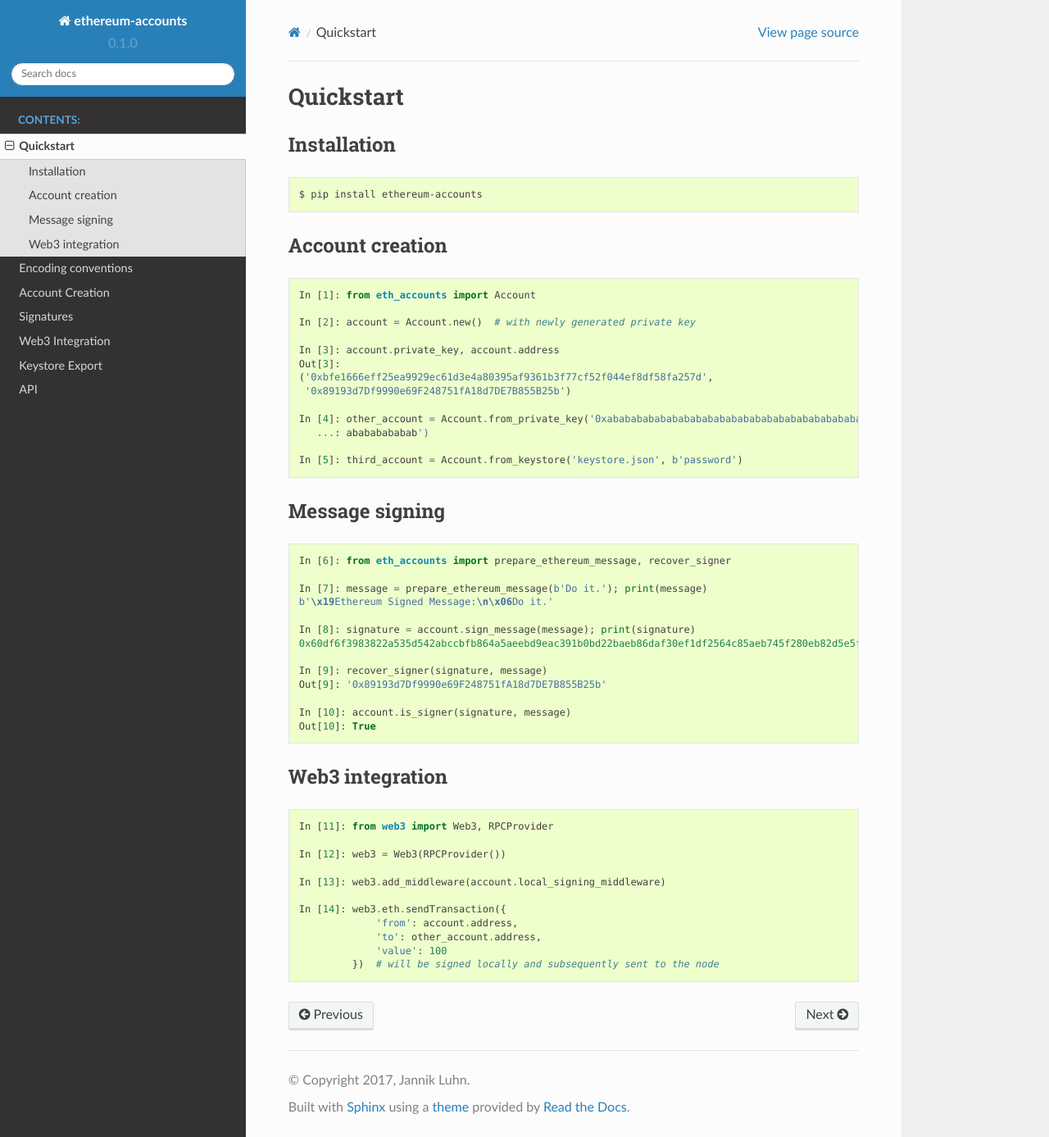
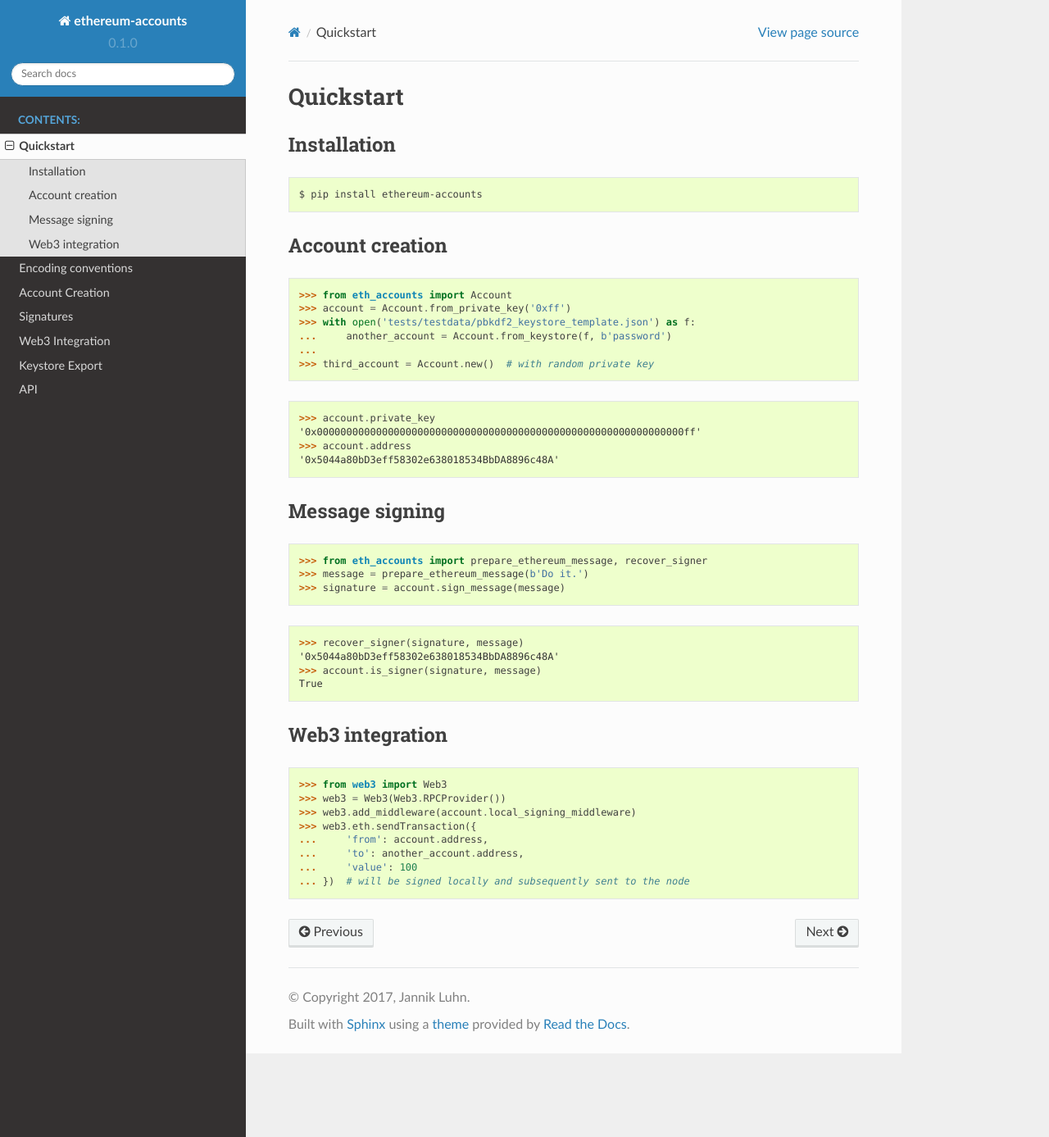
Before and after one commit to jannikluhn/ethereum-accounts, a Sphinx documentation site: the page built from docs/quickstart.rst, in a window 1280 px wide and 1387 px high. Shown: the whole window at 82% size. Built offline with Sphinx 7.4.7 and the Read the Docs theme 2.0.0, drawn with Linux system fonts in a browser that asks for light colours.

Commit message:
Updated readme and quickstart

```diff
--- a/docs/quickstart.rst
+++ b/docs/quickstart.rst
@@ -3,6 +3,7 @@ Quickstart
 
 Installation
 ------------
+
 ::
 
     $ pip install ethereum-accounts
@@ -10,54 +11,42 @@ Installation
 
 Account creation
 ----------------
-::
 
-    In [1]: from eth_accounts import Account
+    >>> from eth_accounts import Account
+    >>> account = Account.from_private_key('0xff')
+    >>> with open('tests/testdata/pbkdf2_keystore_template.json') as f:
+    ...     another_account = Account.from_keystore(f, b'password')
+    ...
+    >>> third_account = Account.new()  # with random private key
 
-    In [2]: account = Account.new()  # with newly generated private key
+    >>> account.private_key
+    '0x00000000000000000000000000000000000000000000000000000000000000ff'
+    >>> account.address
+    '0x5044a80bD3eff58302e638018534BbDA8896c48A'
 
-    In [3]: account.private_key, account.address
-    Out[3]:
-    ('0xbfe1666eff25ea9929ec61d3e4a80395af9361b3f77cf52f044ef8df58fa257d',
-     '0x89193d7Df9990e69F248751fA18d7DE7B855B25b')
-
-    In [4]: other_account = Account.from_private_key('0xabababababababababababababababababababababababababab
-       ...: abababababab')
-
-    In [5]: third_account = Account.from_keystore('keystore.json', b'password')
 
 
 Message signing
 ---------------
-::
 
-    In [6]: from eth_accounts import prepare_ethereum_message, recover_signer
+    >>> from eth_accounts import prepare_ethereum_message, recover_signer
+    >>> message = prepare_ethereum_message(b'Do it.')
+    >>> signature = account.sign_message(message)
 
-    In [7]: message = prepare_ethereum_message(b'Do it.'); print(message)
-    b'\x19Ethereum Signed Message:\n\x06Do it.'
-
-    In [8]: signature = account.sign_message(message); print(signature)
-    0x60df6f3983822a535d542abccbfb864a5aeebd9eac391b0bd22baeb86daf30ef1df2564c85aeb745f280eb82d5e5fc9d0b2276e5095656a2de6a0fd7249905f701
-
-    In [9]: recover_signer(signature, message)
-    Out[9]: '0x89193d7Df9990e69F248751fA18d7DE7B855B25b'
-
-    In [10]: account.is_signer(signature, message)
-    Out[10]: True
+    >>> recover_signer(signature, message)
+    '0x5044a80bD3eff58302e638018534BbDA8896c48A'
+    >>> account.is_signer(signature, message)
+    True
 
 
 Web3 integration
 ----------------
-::
 
-    In [11]: from web3 import Web3, RPCProvider
-
-    In [12]: web3 = Web3(RPCProvider())
-
-    In [13]: web3.add_middleware(account.local_signing_middleware)
-
-    In [14]: web3.eth.sendTransaction({
-                 'from': account.address,
-                 'to': other_account.address,
-                 'value': 100
-             })  # will be signed locally and subsequently sent to the node
+    >>> from web3 import Web3
+    >>> web3 = Web3(Web3.RPCProvider())
+    >>> web3.add_middleware(account.local_signing_middleware)
+    >>> web3.eth.sendTransaction({
+    ...     'from': account.address,
+    ...     'to': another_account.address,
+    ...     'value': 100
+    ... })  # will be signed locally and subsequently sent to the node
```
Also changed, not shown: README.md (+2 -57 lines), 1 other file.
